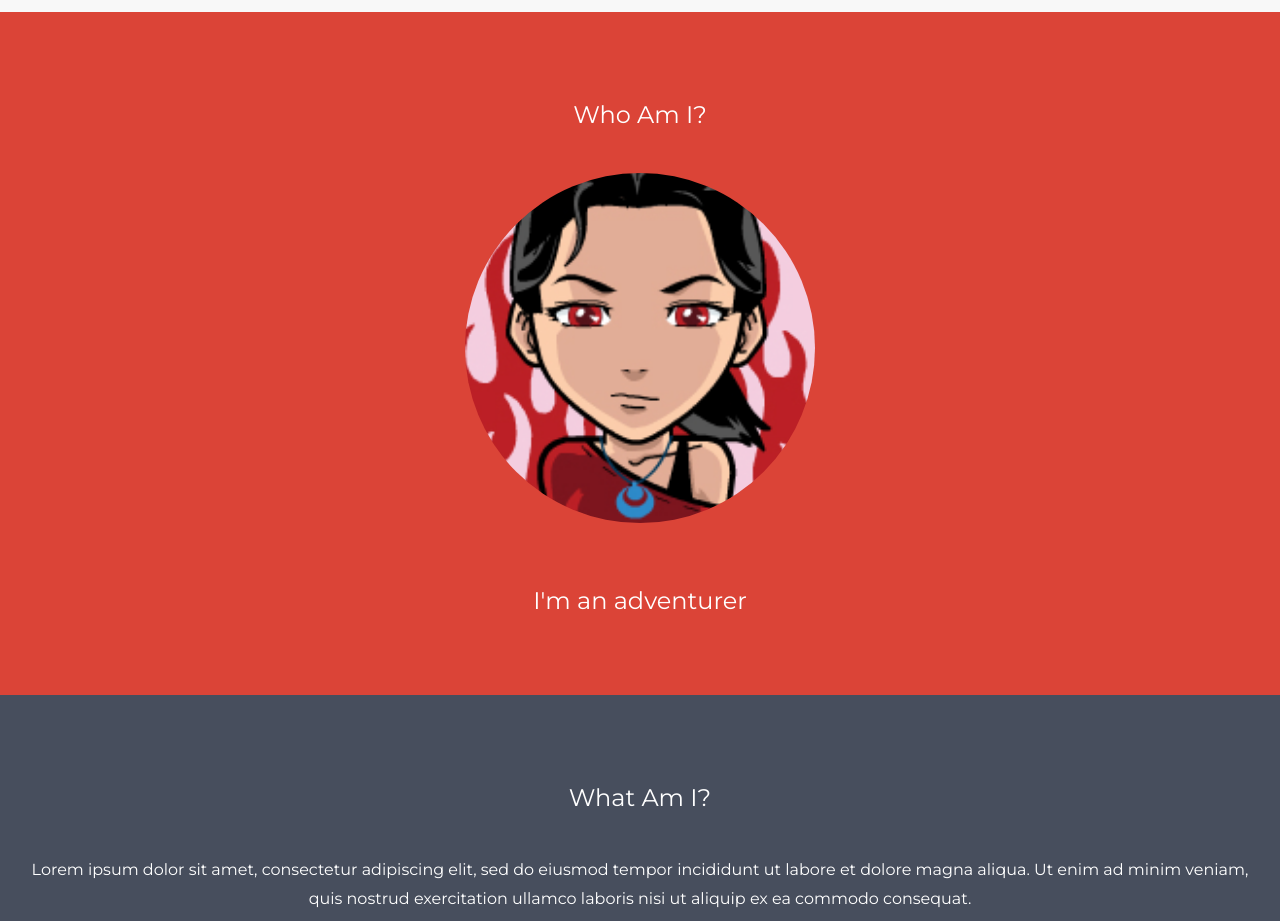
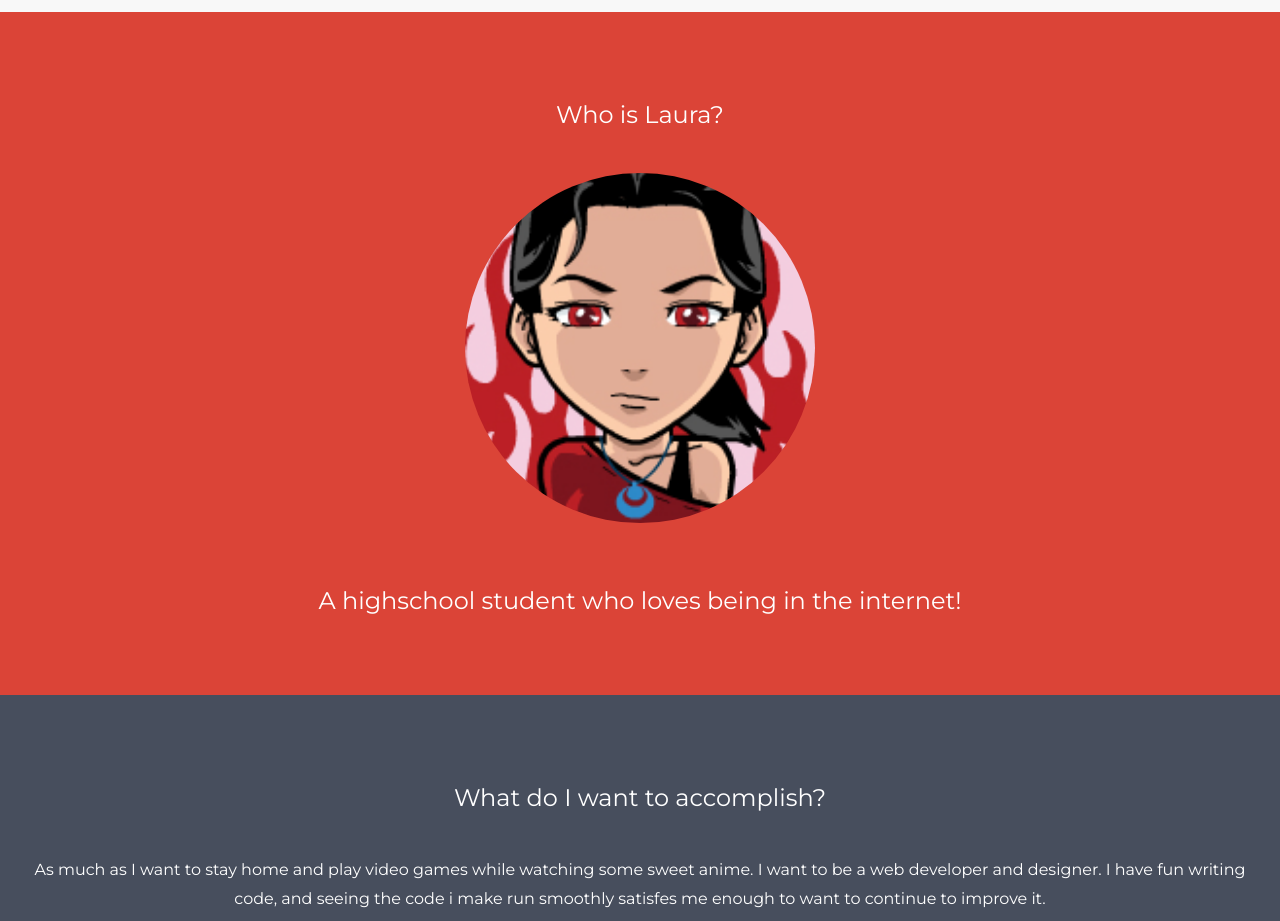
Before and after one commit to lauraa0055/lauraa0055HighSchoolWebsite, a plain HTML site: page index.html in a window 1280 px wide. Shown: the part 68-989 px from the top of the page. Drawn offline with nearby package versions, Linux system fonts and the light colour scheme.

Commit message:
add who i am and what i want to accomplish

```diff
--- a/index.html
+++ b/index.html
@@ -76,15 +76,16 @@
 
 <!-- First Container -->
 <div class="container-fluid bg-1 text-center">
-  <h3 class="margin">Who Am I?</h3>
+  <h3 class="margin">Who is Laura?</h3>
   <img src="picture.png" class="img-responsive img-circle margin" style="display:inline" alt="Bird" width="350" height="350">
-  <h3>I'm an adventurer</h3>
+  <h3>A highschool student who loves being in the internet!</h3>
 </div>
 
 <!-- Second Container -->
 <div class="container-fluid bg-2 text-center">
-  <h3 class="margin">What Am I?</h3>
-  <p>Lorem ipsum dolor sit amet, consectetur adipiscing elit, sed do eiusmod tempor incididunt ut labore et dolore magna aliqua. Ut enim ad minim veniam, quis nostrud exercitation ullamco laboris nisi ut aliquip ex ea commodo consequat. </p>
+  <h3 class="margin">What do I want to accomplish?</h3>
+  <p>As much as I want to stay home and play video games while watching some sweet anime. I want to be a web developer and designer.
+  I have fun writing code, and seeing the code i make run smoothly satisfes me enough to want to continue to improve it.</p>
   <a href="#" class="btn btn-default btn-lg">
     <span class="glyphicon glyphicon-search"></span> Search
   </a>
```
